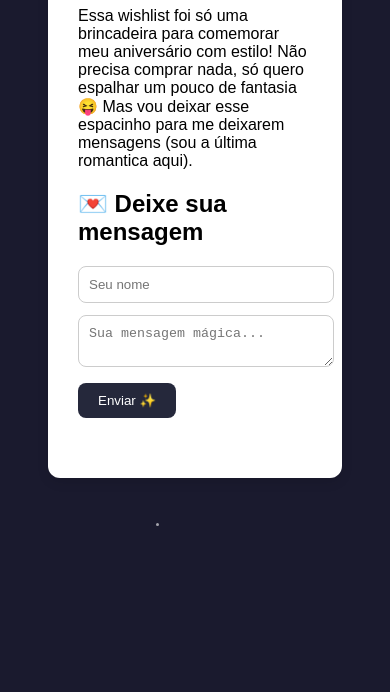
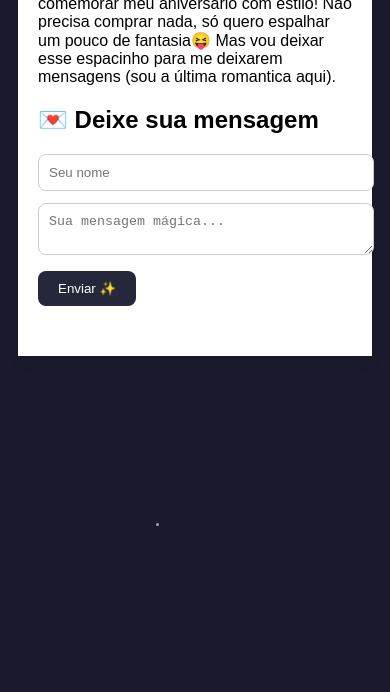
Before and after one commit to livinhaF/wishlistAniversario, a website: page public/sobremim.html in a window 390 px wide. Shown: the part 152-844 px from the top of the page. Drawn offline with Linux system fonts and the light colour scheme; no server answers.

Commit message:
fix: correcao para responsividade

```diff
--- a/public/sobremim.css
+++ b/public/sobremim.css
@@ -105,3 +105,31 @@ form button {
   left: 80%;
   animation-delay: 2.5s;
 }
+
+/* ------------------------------------- */
+/* NOVO CÓDIGO DE RESPONSIVIDADE (MOBILE) */
+/* ------------------------------------- */
+@media (max-width: 600px) {
+
+  /* 1. Ajuste do body para telas menores: */
+  /* Remove o padding lateral excessivo no celular */
+  body {
+    padding: 20px 10px; /* Padding menor em cima/embaixo e bem pequeno nas laterais */
+  }
+
+  /* 2. Ajuste do container principal: */
+  /* Faz o container ocupar a largura total do celular */
+  .sobre-container {
+    max-width: 100%; /* Permite que ele cresça para preencher o espaço disponível */
+    padding: 20px; /* Reduz o padding interno para dar mais espaço ao conteúdo */
+    border-radius: 0; /* Opcional: remover o arredondamento para um visual mais 'full-screen' */
+  }
+
+  /* 3. Ajuste de elementos internos (se precisar): */
+  /* Caso algum elemento interno precise de menos margem/padding no celular */
+  /*
+  #mensagens {
+    margin-top: 20px;
+  }
+  */
+}
--- a/public/sobremim.html
+++ b/public/sobremim.html
@@ -4,6 +4,7 @@
 <head>
     <meta charset="UTF-8">
     <title>Sobre Mim ✨</title>
+    <meta name="viewport" content="width=device-width, initial-scale=1.0">
     <link rel="stylesheet" href="sobremim.css">
 </head>
 
```
